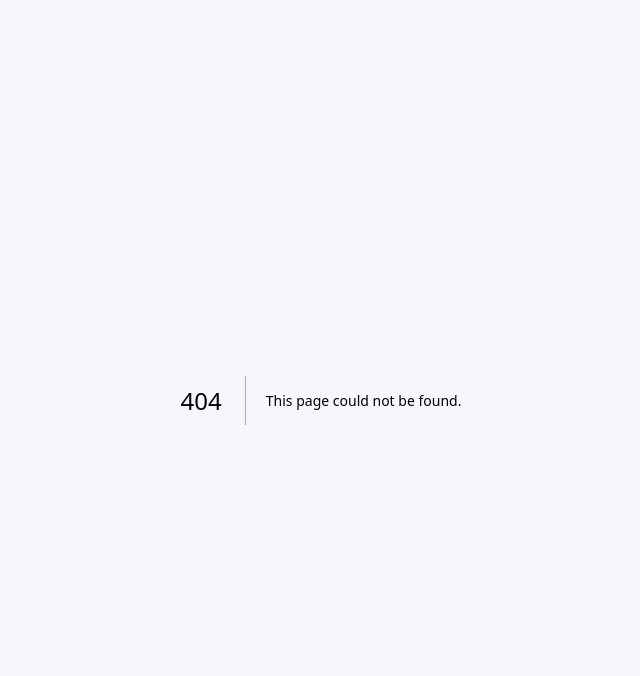
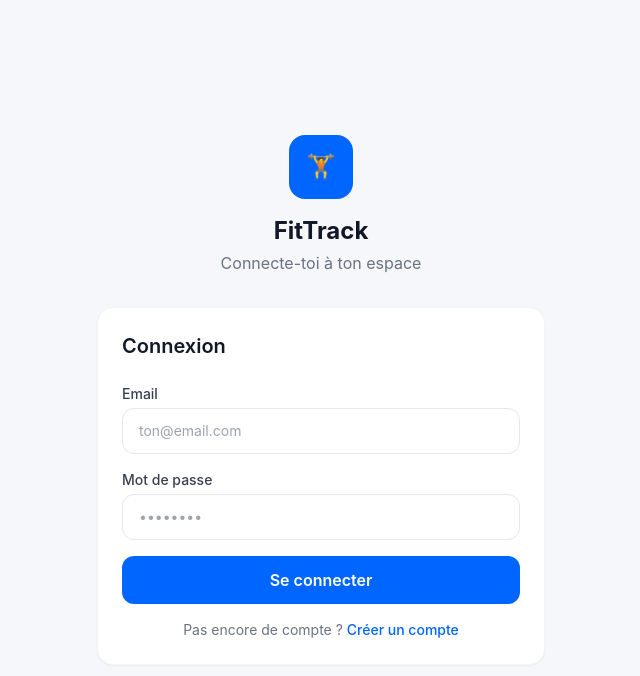
Before and after one commit to lucas8-git/fittrack, a Next.js app: page /login in a window 1280 px wide. Before the commit this address had no page. Shown: the top 676 px of the page, without its empty margins (319-959 px from the left). Built offline with nearby package versions, Linux system fonts and the light colour scheme.

Commit message:
Create page.tsx

```diff
--- /dev/null
+++ b/app/(auth)/login/page.tsx
@@ -0,0 +1,105 @@
+"use client";
+
+import { useState } from "react";
+import { signIn } from "next-auth/react";
+import { useRouter } from "next/navigation";
+import Link from "next/link";
+
+export default function LoginPage() {
+  const router = useRouter();
+  const [email, setEmail] = useState("");
+  const [password, setPassword] = useState("");
+  const [error, setError] = useState("");
+  const [loading, setLoading] = useState(false);
+
+  const handleSubmit = async (e: React.FormEvent) => {
+    e.preventDefault();
+    setLoading(true);
+    setError("");
+
+    const result = await signIn("credentials", {
+      email,
+      password,
+      redirect: false,
+    });
+
+    if (result?.error) {
+      setError("Email ou mot de passe incorrect");
+      setLoading(false);
+    } else {
+      router.push("/dashboard");
+      router.refresh();
+    }
+  };
+
+  return (
+    <div className="min-h-screen bg-[#F5F7FA] flex items-center justify-center px-4">
+      <div className="w-full max-w-md">
+        {/* Logo */}
+        <div className="text-center mb-8">
+          <div className="inline-flex items-center justify-center w-16 h-16 bg-[#0066FF] rounded-2xl mb-4">
+            <span className="text-white text-2xl font-bold">🏋️</span>
+          </div>
+          <h1 className="text-2xl font-bold text-gray-900">FitTrack</h1>
+          <p className="text-gray-500 mt-1">Connecte-toi à ton espace</p>
+        </div>
+
+        {/* Card */}
+        <div className="bg-white rounded-2xl shadow-sm border border-gray-100 p-6">
+          <h2 className="text-xl font-semibold text-gray-900 mb-6">Connexion</h2>
+
+          {error && (
+            <div className="bg-red-50 text-red-600 text-sm p-3 rounded-lg mb-4">
+              {error}
+            </div>
+          )}
+
+          <form onSubmit={handleSubmit} className="space-y-4">
+            <div>
+              <label className="block text-sm font-medium text-gray-700 mb-1">
+                Email
+              </label>
+              <input
+                type="email"
+                value={email}
+                onChange={(e) => setEmail(e.target.value)}
+                required
+                className="w-full px-4 py-3 border border-gray-200 rounded-xl focus:outline-none focus:ring-2 focus:ring-[#0066FF] focus:border-transparent text-sm"
+                placeholder="ton@email.com"
+              />
+            </div>
+
+            <div>
+              <label className="block text-sm font-medium text-gray-700 mb-1">
+                Mot de passe
+              </label>
+              <input
+                type="password"
+                value={password}
+                onChange={(e) => setPassword(e.target.value)}
+                required
+                className="w-full px-4 py-3 border border-gray-200 rounded-xl focus:outline-none focus:ring-2 focus:ring-[#0066FF] focus:border-transparent text-sm"
+                placeholder="••••••••"
+              />
+            </div>
+
+            <button
+              type="submit"
+              disabled={loading}
+              className="w-full bg-[#0066FF] text-white py-3 rounded-xl font-semibold hover:bg-blue-700 transition-colors disabled:opacity-50 disabled:cursor-not-allowed"
+            >
+              {loading ? "Connexion..." : "Se connecter"}
+            </button>
+          </form>
+
+          <p className="text-center text-sm text-gray-500 mt-4">
+            Pas encore de compte ?{" "}
+            <Link href="/register" className="text-[#0066FF] font-medium hover:underline">
+              Créer un compte
+            </Link>
+          </p>
+        </div>
+      </div>
+    </div>
+  );
+}
```
